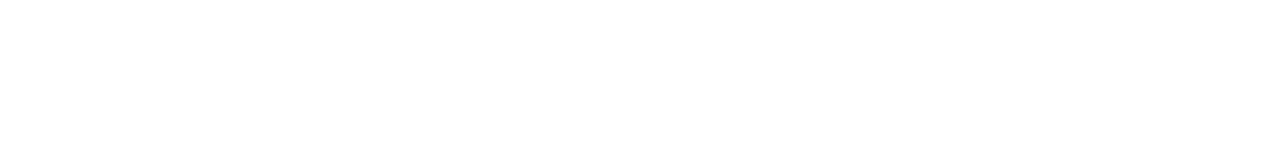
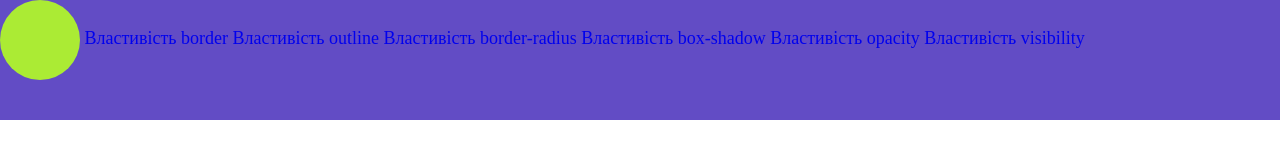
Before and after one commit to Vadim-UA/hw6git, a plain HTML site: page hw6git/index.html in a window 1280 px wide. Drawn offline with Linux system fonts and the light colour scheme; a web font is replaced by a local one.

Commit message:
початок роботи. залив через vs code

```diff
--- a/hw6git/css/style.css
+++ b/hw6git/css/style.css
@@ -0,0 +1,73 @@
+/*
+font-family: "BedrockC";                     !! regular 400
+font-family: "Cony";                         !! regular 400
+font-family: 'Lobster', cursive;             !! regular 400
+
+font-family: 'Gemunu Libre', sans-serif;     !! 400,500,700,800
+font-family: 'Inconsolata', monospace;       !! 400,500,700,900
+font-family: 'Stick No Bills', sans-serif;   !! 400,500,700,800
+*/
+/* ---------fonts----------------------- */
+@import url('https://fonts.googleapis.com/css2?family=Gemunu+Libre:wght@400;500;700;800&display=swap');
+@import url('https://fonts.googleapis.com/css2?family=Stick+No+Bills:wght@400;500;700;800&display=swap');
+@import url('https://fonts.googleapis.com/css2?family=Inconsolata:wght@400;500;700;900&display=swap');
+
+@font-face {
+	font-family: "BedrockC";
+	src: url("../fonts/") format("woff2"), url("../fonts/BedrockC.woff") format("woff");
+	font-weight: normal;
+	font-style: normal;
+	font-display: swap;
+}
+
+@font-face {
+	font-family: "Cony";
+	src: url("../fonts/Cony.woff2") format("woff2"), url("../fonts/Cony.woff") format("woff");
+	font-weight: normal;
+	font-style: normal;
+	font-display: swap;
+}
+/* ---------fonts------------------------ */
+
+/* ------------------ wrapper */
+.wrapper{
+	min-width: 100%;
+	min-height: 100%;
+}
+
+/* ------------------ header */
+.header{
+	width: 100%;
+	height: 120px;
+	background-color: rgb(98, 76, 197);
+}
+.mainheader{
+	display: inline-block;
+	vertical-align: middle;
+}
+.logo__box{
+
+}
+.logo{
+	width: 80px;
+	height: 80px;
+	background-color: rgb(171, 235, 52);
+	border-radius: 50%;
+	display: inline-block;
+	vertical-align: middle;
+}
+.logo__box,
+.header__nav,
+.header__nav-element{
+	display: inline-block;
+}
+/* ------------------ main */
+.main{}
+
+/* ------------------ content */
+.content{
+
+}
+
+/* ------------------ footer */
+.footer{}
--- a/hw6git/index.html
+++ b/hw6git/index.html
@@ -5,15 +5,41 @@
    <meta http-equiv="X-UA-Compatible" content="IE=edge">
    <meta name="viewport" content="width=device-width, initial-scale=1.0">
    <link rel="stylesheet" href="css/null.css">
+   <link rel="preconnect" href="https://fonts.googleapis.com">
+   <link rel="preconnect" href="https://fonts.gstatic.com" crossorigin>
+   <link rel="stylesheet" href="https://fonts.googleapis.com/css2?family=Lobster&display=swap">
    <link rel="stylesheet" href="css/style.css">
    <title>ДЗ№6 Оформлення блоків. Border, shadow, opacity</title>
 </head>
 <body>
    <div class="wrapper">
-      <header class="header"></header>
+      <header class="header">
+         <div class="mainheader">
+            <div class="logo__box">
+               <a href="#" class="logo"></a>
+            </div>
+            <div class="header__nav">
+               <ul>
+                  <li class="header__nav-element"><a href="#border" class="header__link">Властивість <span>border</span></a></li>
+                  <li class="header__nav-element"><a href="#outline" class="header__link">Властивість <span>outline</span></a></li>
+                  <li class="header__nav-element"><a href="#border-radius" class="header__link">Властивість <span>border-radius</span></a></li>
+                  <li class="header__nav-element"><a href="#box-shadow" class="header__link">Властивість <span>box-shadow</span></a></li>
+                  <li class="header__nav-element"><a href="#opacity" class="header__link">Властивість <span>opacity</span></a></li>
+                  <li class="header__nav-element"><a href="#visibility" class="header__link">Властивість <span>visibility</span></a></li>
+               </ul>
+            </div>
+         </div>
+      </header>
       <main class="main">
          <div class="content">
+            <div class="border" id="border">
 
+            </div>
+            <div class="outline" id="outline"></div>
+            <div class="border-radius" id="border-radius"></div>
+            <div class="box-shadow" id="box-shadow"></div>
+            <div class="opacity" id="opacity"></div>
+            <div class="visibility" id="visibility"></div>
          </div>
       </main>
       <footer class="footer"></footer>
```
Also changed, not shown: hw6git/fonts/stylesheet.css (added, +17 -0 lines), hw6git/fonts/BedrockC.woff (added), hw6git/fonts/BedrockC.woff2 (added), hw6git/fonts/Cony.woff (added), hw6git/fonts/Cony.woff2 (added).
